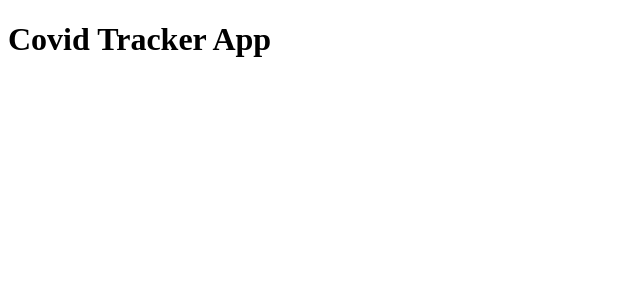
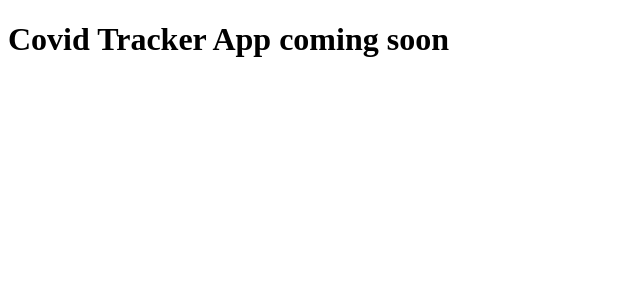
Before and after one commit to WaqaarAhmad/ReactCovidTracker, a React (Create React App) app: page / in a window 1280 px wide. Shown: the top 300 px of the page, without its empty margins (0-640 px from the left). Built offline with nearby package versions, Linux system fonts and the light colour scheme.

Commit message:
new build to test surge

```diff
--- a/src/App.js
+++ b/src/App.js
@@ -4,7 +4,7 @@ class App extends React.Component{
   render(){
     return(
       <div>
-        <h1>Covid Tracker App</h1>
+        <h1>Covid Tracker App coming soon</h1>
       </div>
     )
   }
```
Also changed, not shown: 8 other files (tests, documents, lock files or other folders).
